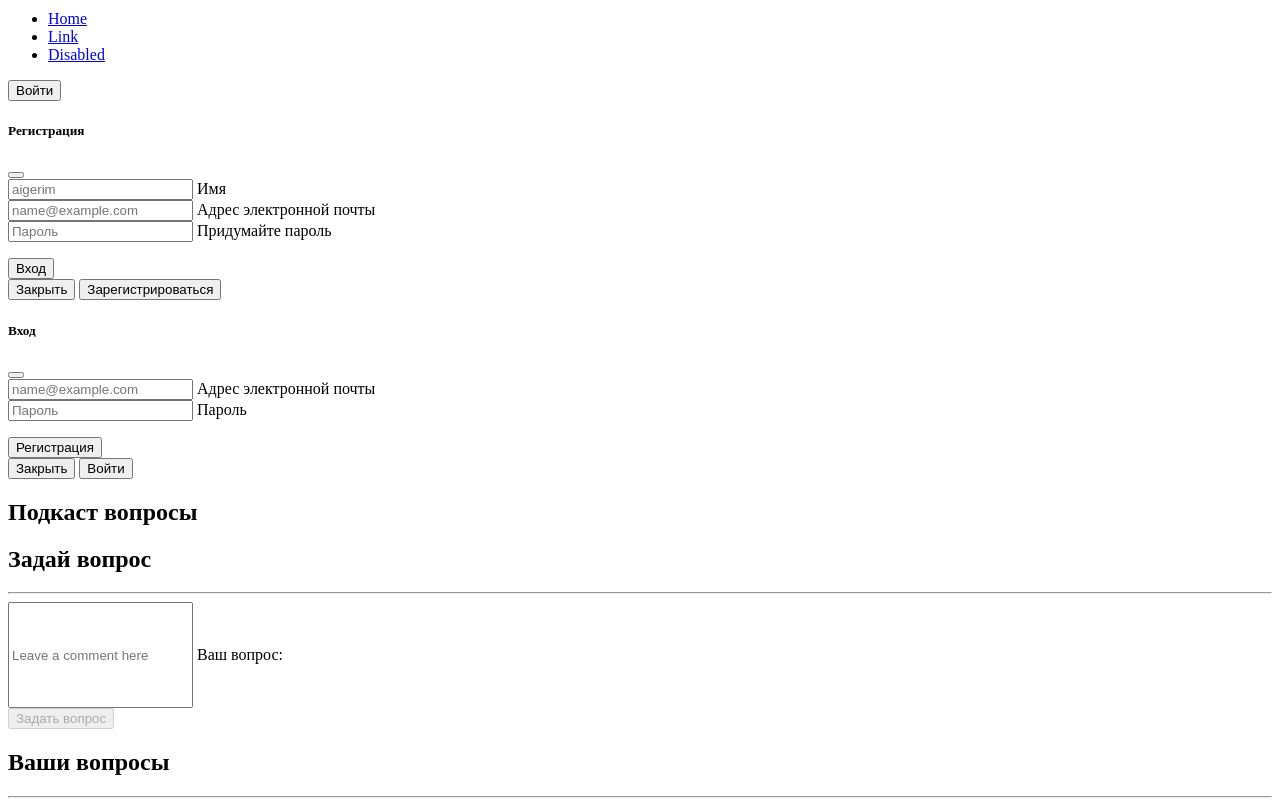
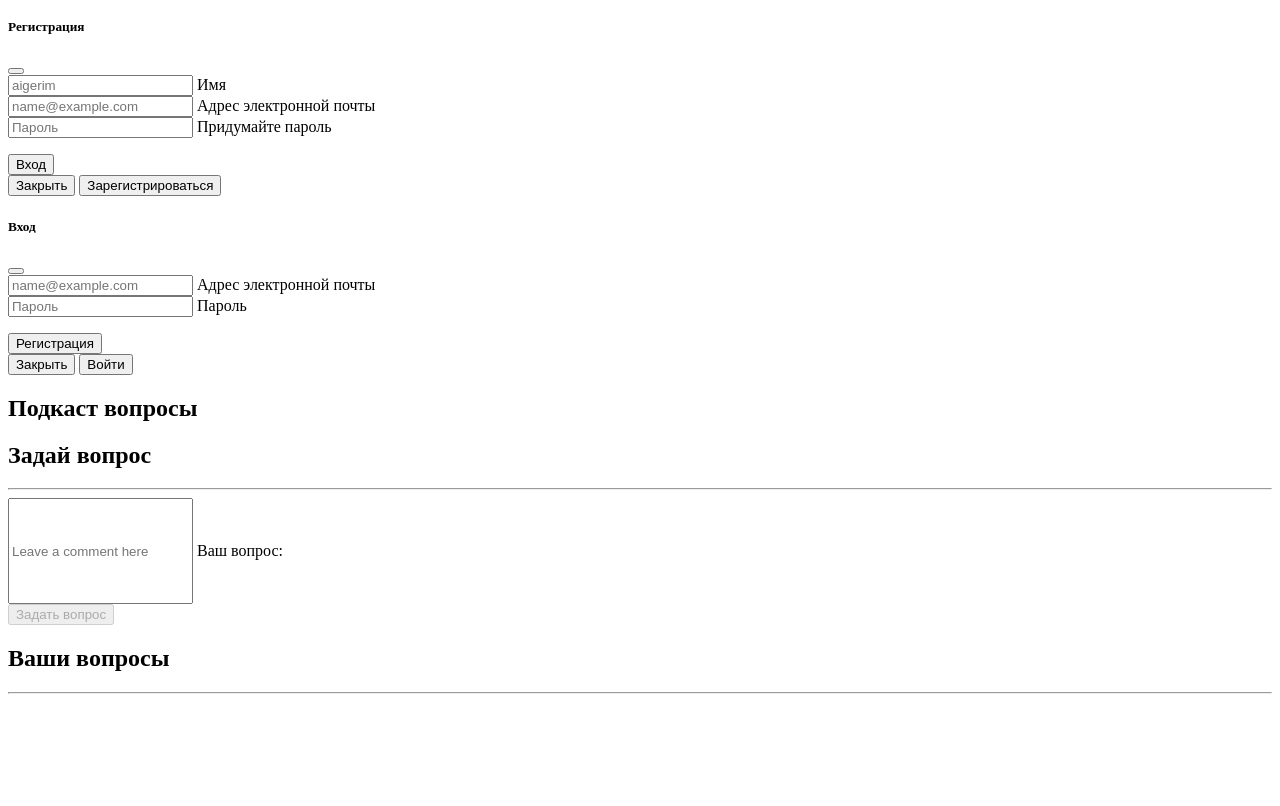
Before and after one commit to urgazievaai/31github, a plain HTML site: page src/index.html in a window 1280 px wide. Shown: the part 50-856 px from the top of the page. After the commit the page ends 800 px from the top, so only its background shows below. Drawn offline with Linux system fonts and the light colour scheme.

Commit message:
edited html  header

```diff
--- a/src/index.html
+++ b/src/index.html
@@ -12,22 +12,6 @@
       <nav class="navbar navbar-expand-lg navbar-light">
           <a class="navbar-brand" href="#">Navbar</a>
         <div class="wrap">
-            <button class="navbar-toggler" type="button" data-bs-toggle="collapse" data-bs-target="#navbarTogglerDemo02" aria-controls="navbarTogglerDemo02" aria-expanded="false" aria-label="Toggle navigation">
-            <span class="navbar-toggler-icon"></span>
-          </button>
-          <div class="collapse navbar-collapse" id="navbarTogglerDemo02">
-            <ul class="navbar-nav mb-2 mb-lg-0">
-              <li class="nav-item">
-                <a class="nav-link active" aria-current="page" href="#">Home</a>
-              </li>
-              <li class="nav-item">
-                <a class="nav-link" href="#">Link</a>
-              </li>
-              <li class="nav-item">
-                <a class="nav-link disabled" href="#" tabindex="-1" aria-disabled="true">Disabled</a>
-              </li>
-            </ul>
-          </div>
           <div class="d-flex">
             <button id="sign-in" class="sign-in modal-btn btn" data-bs-toggle="modal" data-bs-target="#exampleModal" href="#">Войти</button>
           </div>
```
